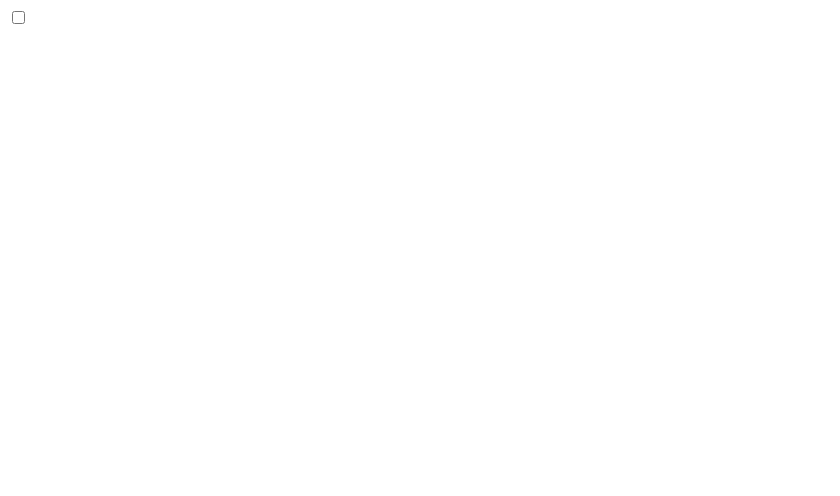
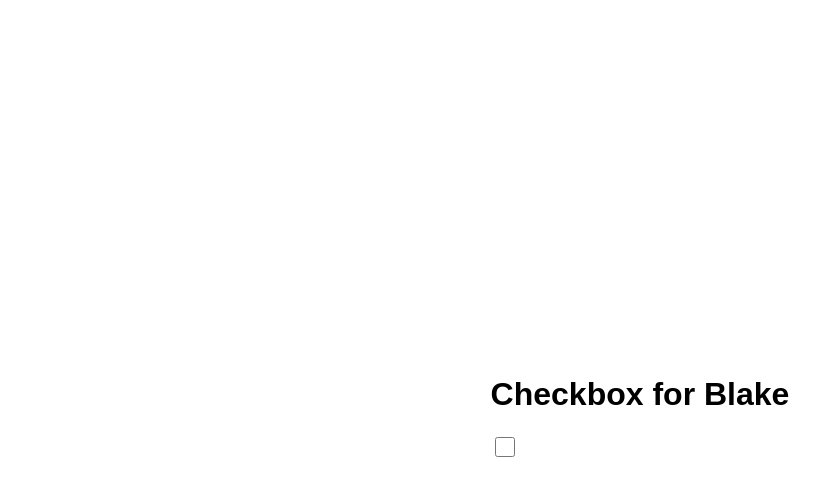
Before and after one commit to vifrank/vifrank.github.io, a plain HTML site: page index.html in a window 1280 px wide. Shown: the whole page, without its empty margins (0-840 px from the left). Drawn offline with Linux system fonts and the light colour scheme.

Commit message:
Update index.html
This update adds CSS to make the checkbox centered and larger. It also adds a label!

```diff
--- a/index.html
+++ b/index.html
@@ -1,8 +1,24 @@
 <!DOCTYPE html>
 <html>
+<head>
+    <style>
+        body {
+            display: flex;
+            justify-content: center;
+            align-items: center;
+            height: 100vh;
+            font-family: Arial, sans-serif;
+        }
+        #checkbox {
+            width: 20px;
+            height: 20px;
+        }
+    </style>
+</head>
 <body>
-
-<input type="checkbox" id="checkbox">
-
+    <div>
+        <h1>Checkbox for Blake</h1>
+        <input type="checkbox" id="checkbox">
+    </div>
 </body>
 </html>
```
